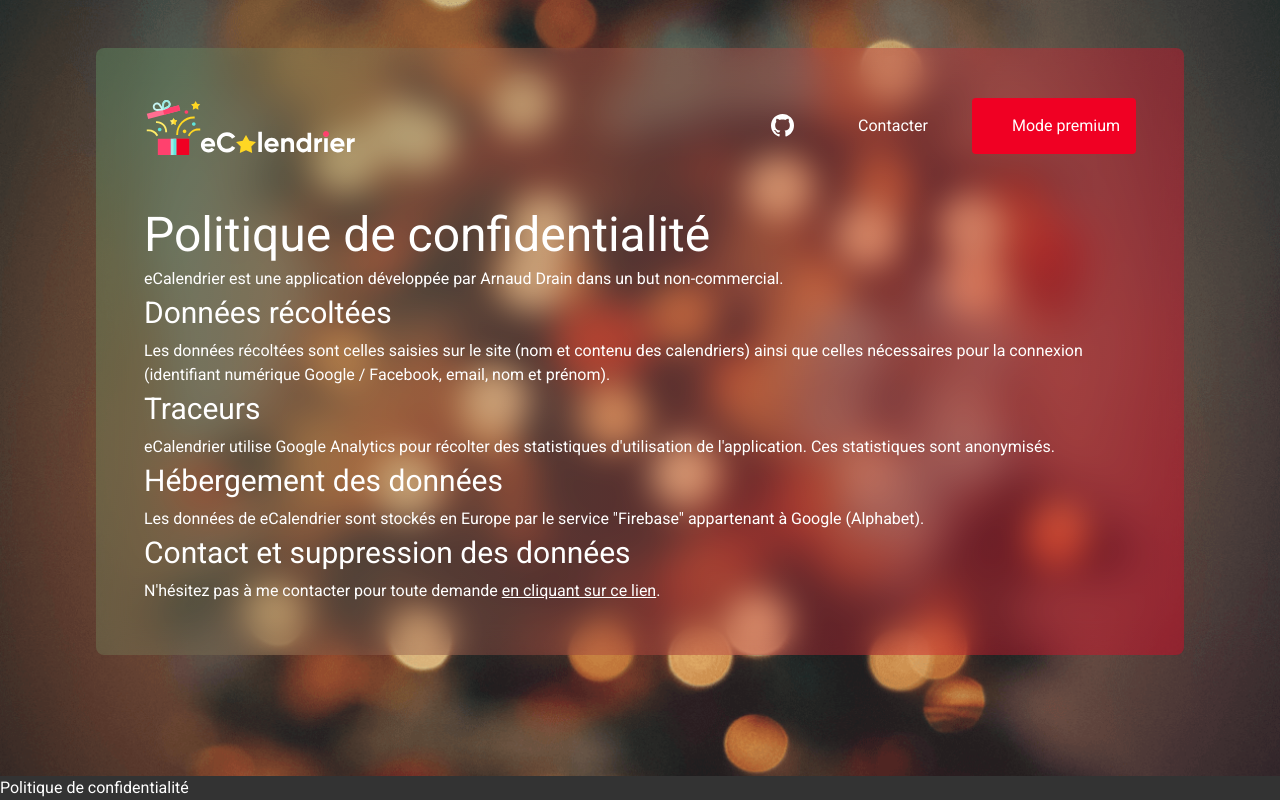
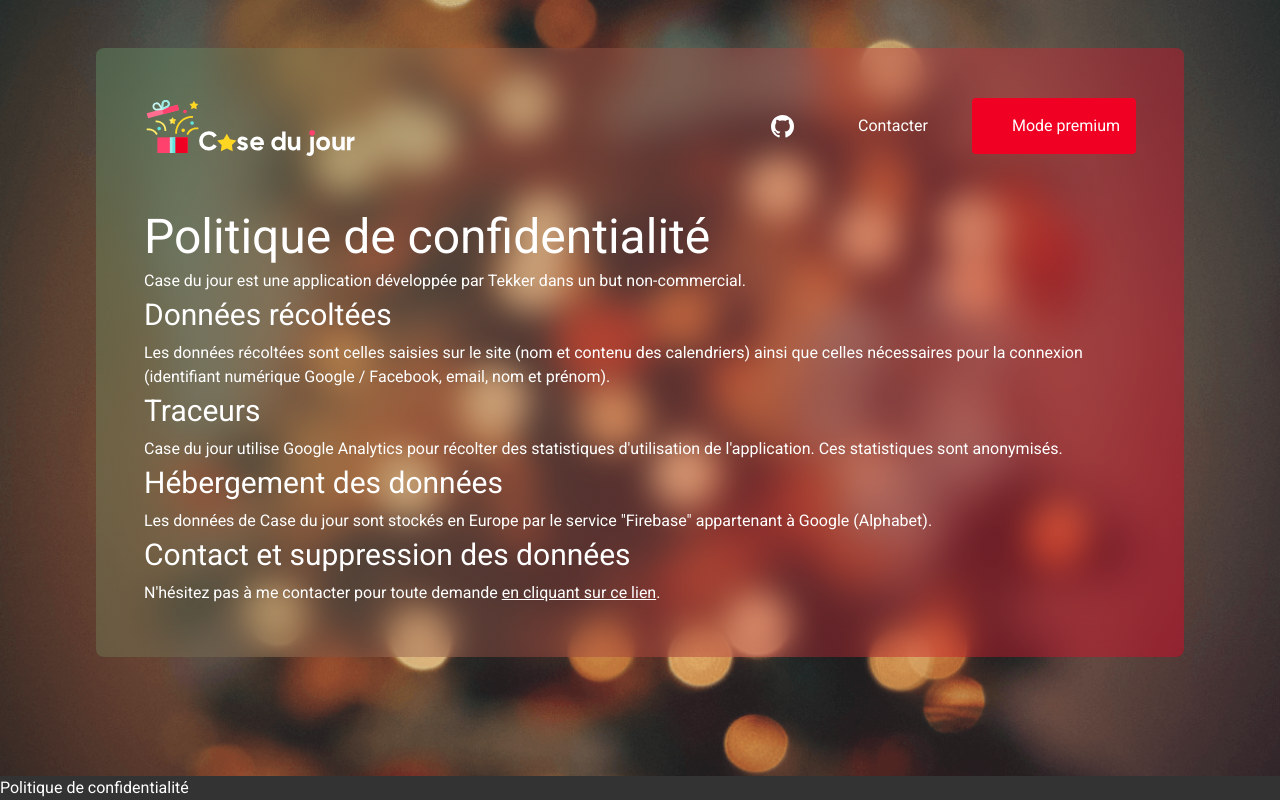
Before and after one commit to tekker-io/ecalendrier-next, a Next.js app: page /privacy in a window 1280 px wide. Built offline with nearby package versions, Linux system fonts and the light colour scheme; no server answers; some icons are missing; what @mui/material-nextjs would draw is missing.

Commit message:
rename to case du jour

```diff
--- a/src/app/layout.tsx
+++ b/src/app/layout.tsx
@@ -8,7 +8,7 @@ import { ScreenTracker } from "./components/screen-tracker";
 import "./globals.css";
 
 export const metadata: Metadata = {
-  title: "eCalendrier - Calendrier de l'avent en ligne",
+  title: "Case du jour - Calendrier de l'avent en ligne",
   description: "Créez gratuitement votre calendrier de l'avent en ligne !",
   openGraph: {
     images: "/bg.webp",
--- a/src/app/premium/page.tsx
+++ b/src/app/premium/page.tsx
@@ -32,7 +32,7 @@ export default async function PremiumPage() {
         </p>
         <ul className="list-disc list-inside">
           <li>
-            Désactiver le logo &quot;eCalendrier&quot; sur vos calendriers
+            Désactiver le logo &quot;Case du jour&quot; sur vos calendriers
           </li>
           <li>
             Désactiver le bouton &quot;Créer mon propre calendrier&quot; sur vos
--- a/src/app/privacy/page.tsx
+++ b/src/app/privacy/page.tsx
@@ -8,8 +8,8 @@ export default function PrivacyPage() {
       <div>
         <h1 className="text-5xl mb-2">Politique de confidentialité</h1>
         <p className="mb-1">
-          eCalendrier est une application développée par Arnaud Drain dans un
-          but non-commercial.
+          Case du jour est une application développée par Tekker dans un but
+          non-commercial.
         </p>
         <h2 className="text-3xl mb-2">Données récoltées</h2>
         <p className="mb-1">
@@ -19,13 +19,13 @@ export default function PrivacyPage() {
         </p>
         <h2 className="text-3xl mb-2">Traceurs</h2>
         <p className="mb-1">
-          eCalendrier utilise Google Analytics pour récolter des statistiques
+          Case du jour utilise Google Analytics pour récolter des statistiques
           d&apos;utilisation de l&apos;application. Ces statistiques sont
           anonymisés.
         </p>
         <h2 className="text-3xl mb-2">Hébergement des données</h2>
         <p className="mb-1">
-          Les données de eCalendrier sont stockés en Europe par le service
+          Les données de Case du jour sont stockés en Europe par le service
           &quot;Firebase&quot; appartenant à Google (Alphabet).
         </p>
         <h2 className="text-3xl mb-2">Contact et suppression des données</h2>
```
Also changed, not shown: public/logo.svg.
